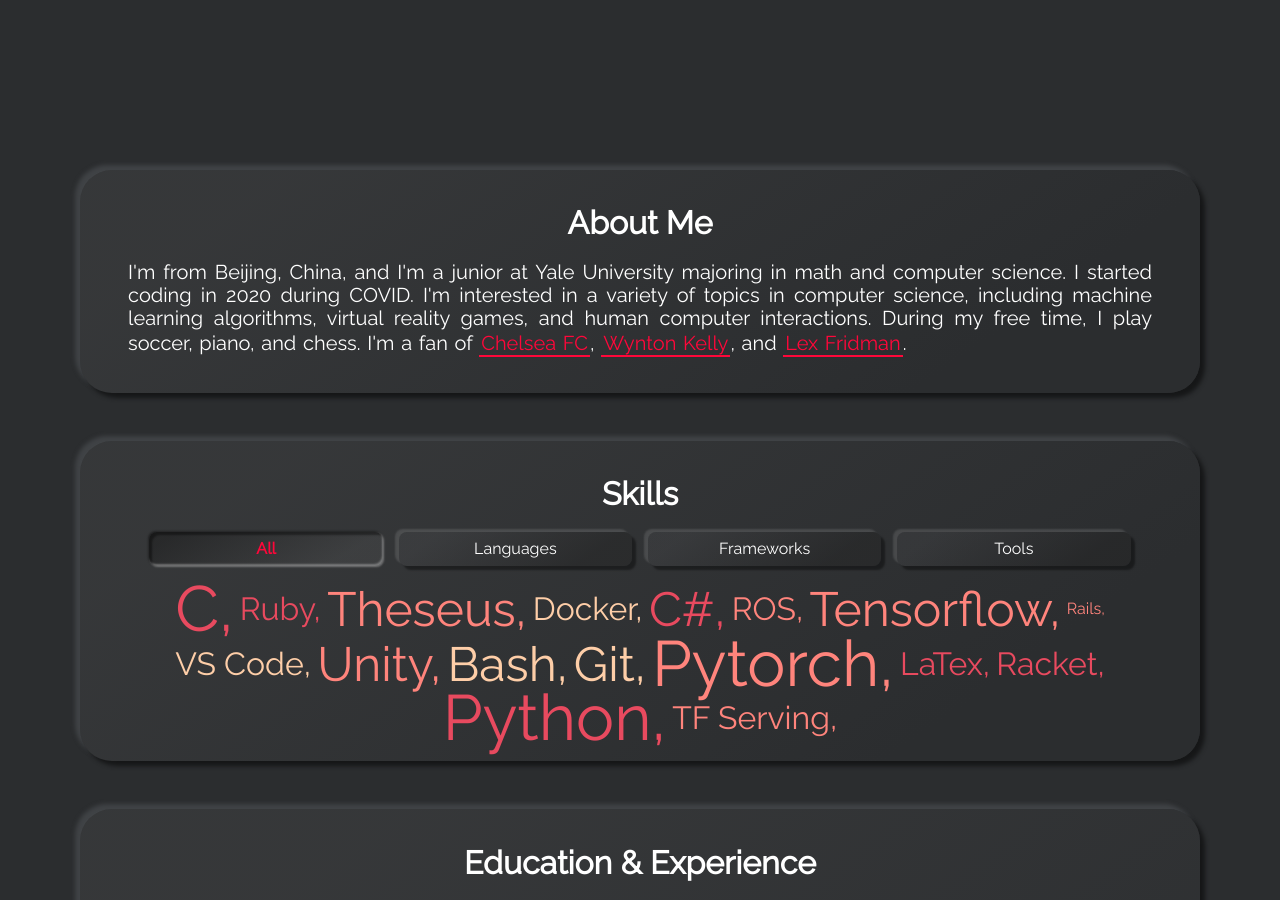
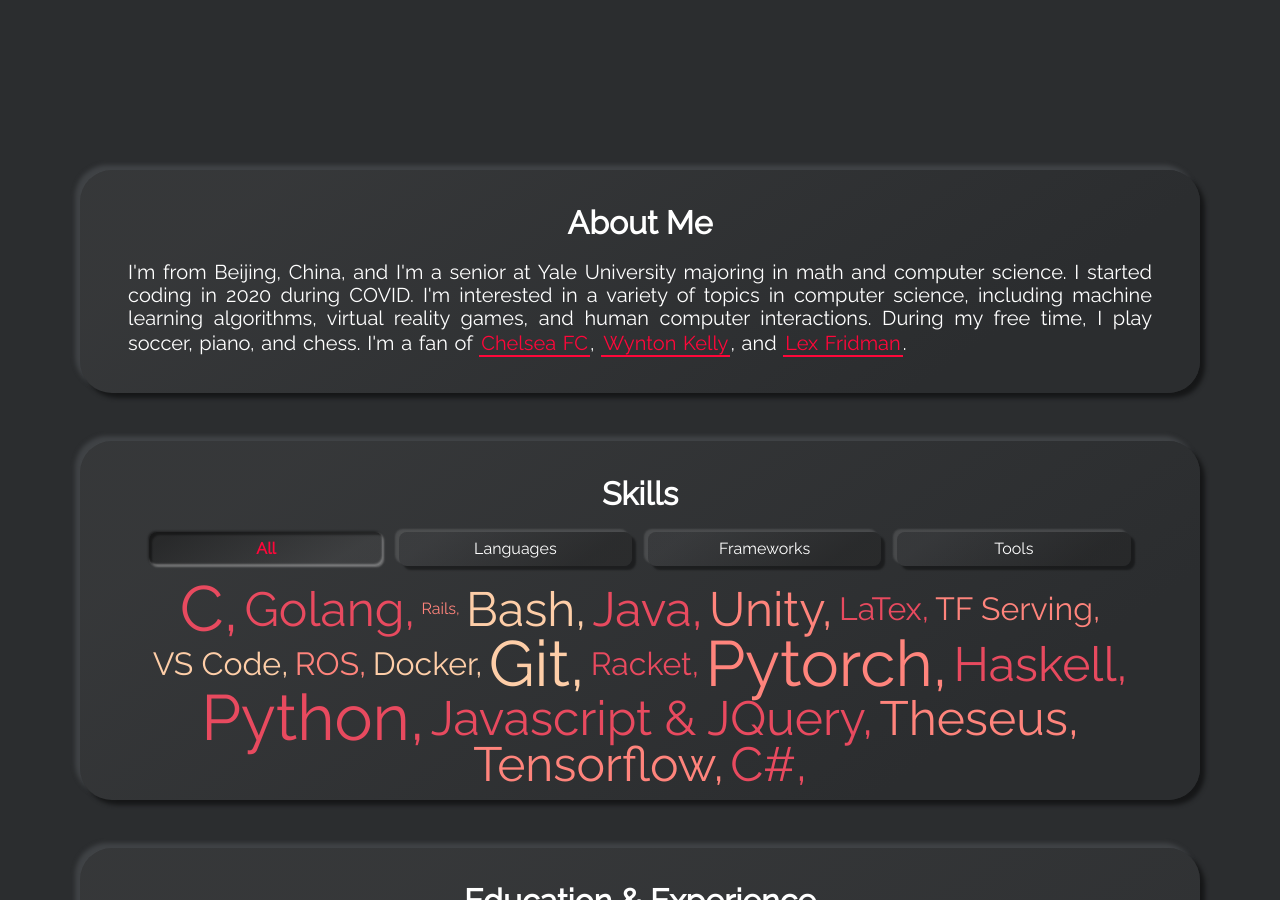
Before and after one commit to peter0201yu/peter0201yu.github.io, a Jekyll site: the page built from index.html, in a window 1280 px wide and 900 px high, scrolled down 890 px. Built offline with Jekyll 4.4.1, drawn with Linux system fonts in a browser that asks for light colours; some of the changed text lies outside the part shown.

Commit message:
update June 2023

```diff
--- a/_config.yml
+++ b/_config.yml
@@ -35,7 +35,7 @@ show_aboutme_card: true
 about_me_title: About Me
 # about_me_description: This will be displayed under the title.
 about_me_description: >
-  I'm from Beijing, China, and I'm a junior at Yale University majoring in math and computer science. I started coding in 2020 during COVID. I'm interested in a variety of topics in computer science, including machine learning algorithms, virtual reality games, and human computer interactions. During my free time, I play soccer, piano, and chess. I'm a fan of <a class="highlight-link" href="https://www.chelseafc.com/en" target="_blank" rel="noreferrer"> Chelsea FC </a>, <a class="highlight-link" href="https://open.spotify.com/artist/5ncBRFyyylFng7kQJaRXN0" target="_blank" rel="noreferrer"> Wynton Kelly </a>, and <a class="highlight-link" href="https://www.youtube.com/c/lexfridman" target="_blank" rel="noreferrer"> Lex Fridman </a>.
+  I'm from Beijing, China, and I'm a senior at Yale University majoring in math and computer science. I started coding in 2020 during COVID. I'm interested in a variety of topics in computer science, including machine learning algorithms, virtual reality games, and human computer interactions. During my free time, I play soccer, piano, and chess. I'm a fan of <a class="highlight-link" href="https://www.chelseafc.com/en" target="_blank" rel="noreferrer"> Chelsea FC </a>, <a class="highlight-link" href="https://open.spotify.com/artist/5ncBRFyyylFng7kQJaRXN0" target="_blank" rel="noreferrer"> Wynton Kelly </a>, and <a class="highlight-link" href="https://www.youtube.com/c/lexfridman" target="_blank" rel="noreferrer"> Lex Fridman </a>.
 
 # SKILLS SECTION
 # show_skills_card:
@@ -54,7 +54,7 @@ show_timeline_card: true
 timeline_title: Education & Experience
 # cv_download_link: The link where you host your cv.
 # > e.g. you share your cv on your dropbox, then add the dropbox link here
-cv_download_link: https://drive.google.com/file/d/1wyaAmbak4KjXLpVwuWt8-h4PZgFxcIqH/view?usp=sharing
+cv_download_link: https://drive.google.com/file/d/1RlUAW4rwNo-bmIm7K3SSlXYEwttrZkGF/view?usp=sharing
 
 # PROJECTS SECTION
 # show_projects_card:
--- a/_data/skills-languages.yml
+++ b/_data/skills-languages.yml
@@ -8,14 +8,23 @@
 - name: Python,
   weight: 4
 
+- name: Javascript & JQuery,
+  weight: 3
+
 - name: C,
   weight: 4
+
+- name: Golang,
+  weight: 3
+
+- name: Java,
+  weight: 3
 
 - name: C#,
   weight: 3
 
-- name: Ruby,
-  weight: 2
+- name: Haskell,
+  weight: 3
 
 - name: Racket,
   weight: 2
--- a/_data/skills-tools.yml
+++ b/_data/skills-tools.yml
@@ -6,7 +6,7 @@
 #   weight: 5
 
 - name: Git,
-  weight: 3
+  weight: 4
 
 - name: Bash,
   weight: 3
```
Also changed, not shown: _data/timeline.yml (+10 -2 lines).
